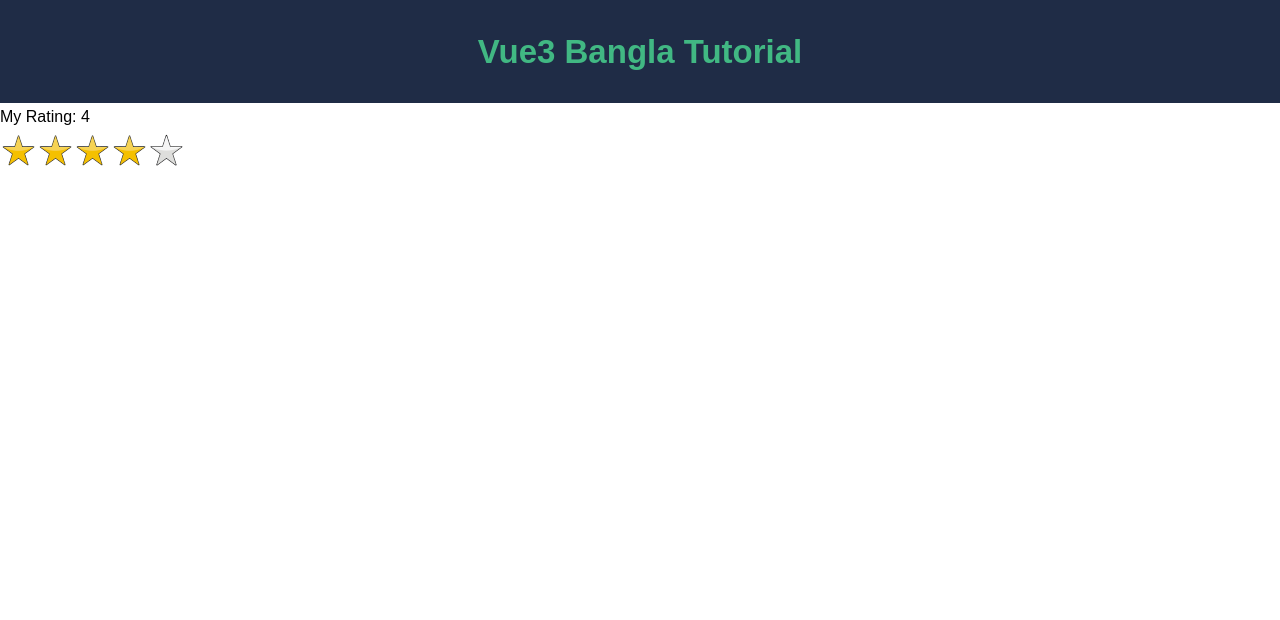
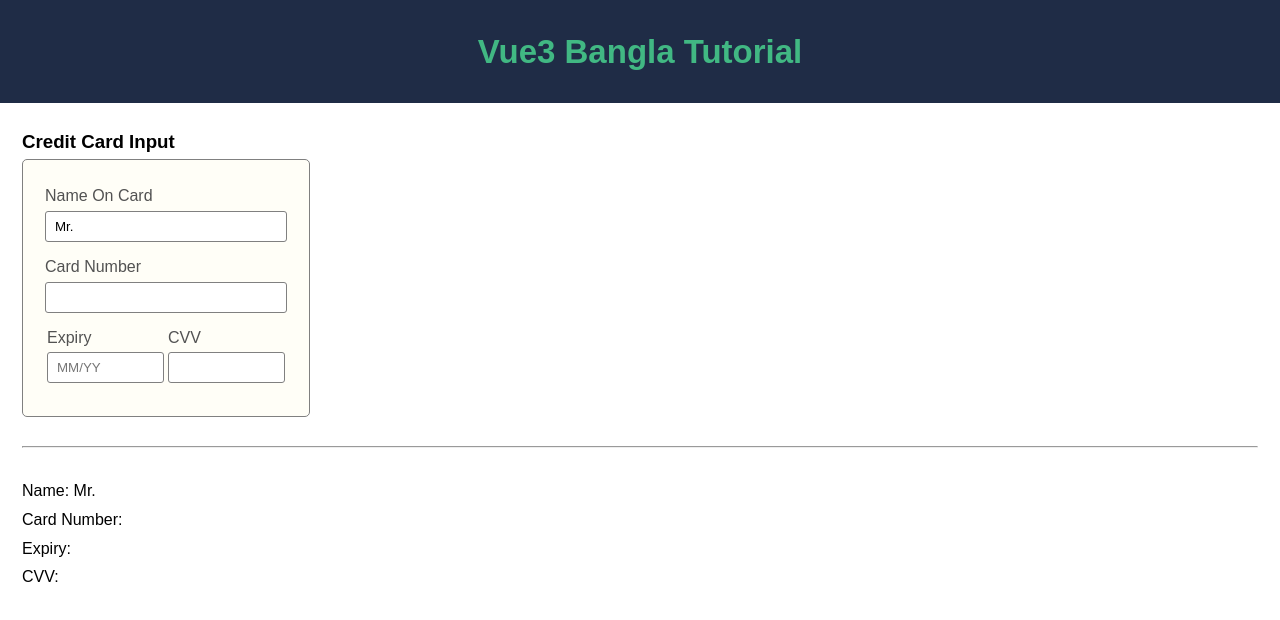
Before and after one commit to rimonmath/vue3-vite, a Vue app: page / in a window 1280 px wide. Shown: the top 620 px of the page. Built offline with nearby package versions, Linux system fonts and the light colour scheme.

Commit message:
part 42 done

```diff
--- a/src/App.vue
+++ b/src/App.vue
@@ -2,25 +2,44 @@
   <header>
     <h2>{{ msg }}</h2>
   </header>
-  <div>
-    <p>My Rating: {{ myRating }}</p>
-    <the-rating v-model="myRating"></the-rating>
+
+  <div class="container">
+    <h3>Credit Card Input</h3>
+    <credit-card
+      v-model:nameOnCard="nameOnCard"
+      v-model:cardNumber="cardNumber"
+      v-model:expiry="expiry"
+      v-model:cvv="cvv"
+    ></credit-card>
+    <br />
+    <hr />
+    <br />
+
+    <p>
+      Name: {{ nameOnCard }} <br />
+      Card Number: {{ cardNumber }} <br />
+      Expiry: {{ expiry }} <br />
+      CVV: {{ cvv }} <br />
+    </p>
   </div>
 </template>
 
 <script>
-import TheRating from "./TheRating.vue";
+import CreditCard from "./CreditCard.vue";
 
 export default {
   data() {
     return {
       msg: "Vue3 Bangla Tutorial",
-      myRating: 4
+      nameOnCard: "Mr.",
+      cardNumber: "",
+      expiry: "",
+      cvv: ""
     };
   },
   methods: {},
   components: {
-    TheRating
+    CreditCard
   }
 };
 </script>
@@ -52,6 +71,10 @@
   text-align: center;
 }
 
+.container {
+  padding: 22px;
+}
+
 button {
   margin: 5px;
   padding: 5px 11px;
--- /dev/null
+++ b/src/CreditCard.vue
@@ -0,0 +1,100 @@
+<template>
+  <div class="credit-card">
+    <label> Name On Card </label>
+    <input
+      type="text"
+      :value="nameOnCard"
+      @input="handleInput('update:nameOnCard', $event)"
+    />
+    <br />
+
+    <label> Card Number </label>
+    <input
+      type="text"
+      :value="cardNumber"
+      @input="handleInput('update:cardNumber', $event)"
+    />
+
+    <br />
+
+    <div class="row">
+      <div class="col-6">
+        <label> Expiry </label>
+        <input
+          type="text"
+          :value="expiry"
+          placeholder="MM/YY"
+          @input="handleInput('update:expiry', $event)"
+        /><br />
+      </div>
+
+      <div class="col-6">
+        <label> CVV </label>
+        <input
+          type="text"
+          :value="cvv"
+          @input="handleInput('update:cvv', $event)"
+        />
+        <br />
+      </div>
+    </div>
+  </div>
+</template>
+
+<script>
+export default {
+  props: {
+    nameOnCard: {
+      type: String,
+      default: ""
+    },
+    cardNumber: {
+      type: String,
+      default: ""
+    },
+    expiry: {
+      type: String,
+      default: ""
+    },
+    cvv: {
+      type: String,
+      default: ""
+    }
+  },
+  methods: {
+    handleInput(eventName, e) {
+      //   console.log(e.target.value);
+      this.$emit(eventName, e.target.value);
+    }
+  }
+};
+</script>
+
+<style>
+.credit-card {
+  width: 288px;
+  border: 1px solid gray;
+  padding: 22px;
+  border-radius: 5px;
+  background-color: rgb(255, 254, 247);
+  color: rgb(82, 82, 82);
+  min-height: 111px;
+}
+
+input {
+  padding: 7px 9px;
+  margin-bottom: 11px;
+  border-radius: 3px;
+  width: 100%;
+  border: 1px solid gray;
+}
+
+.row {
+  display: flex;
+}
+
+.col-6 {
+  flex: 1;
+  padding: 0 2px;
+}
+</style>
```
